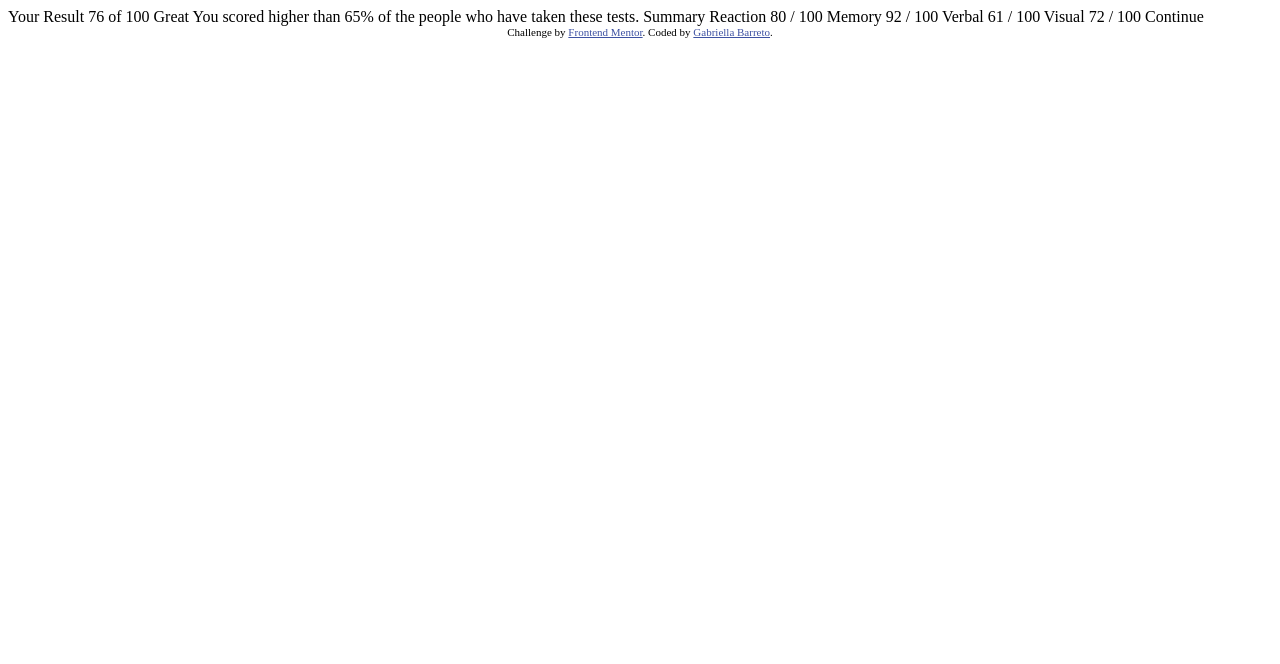
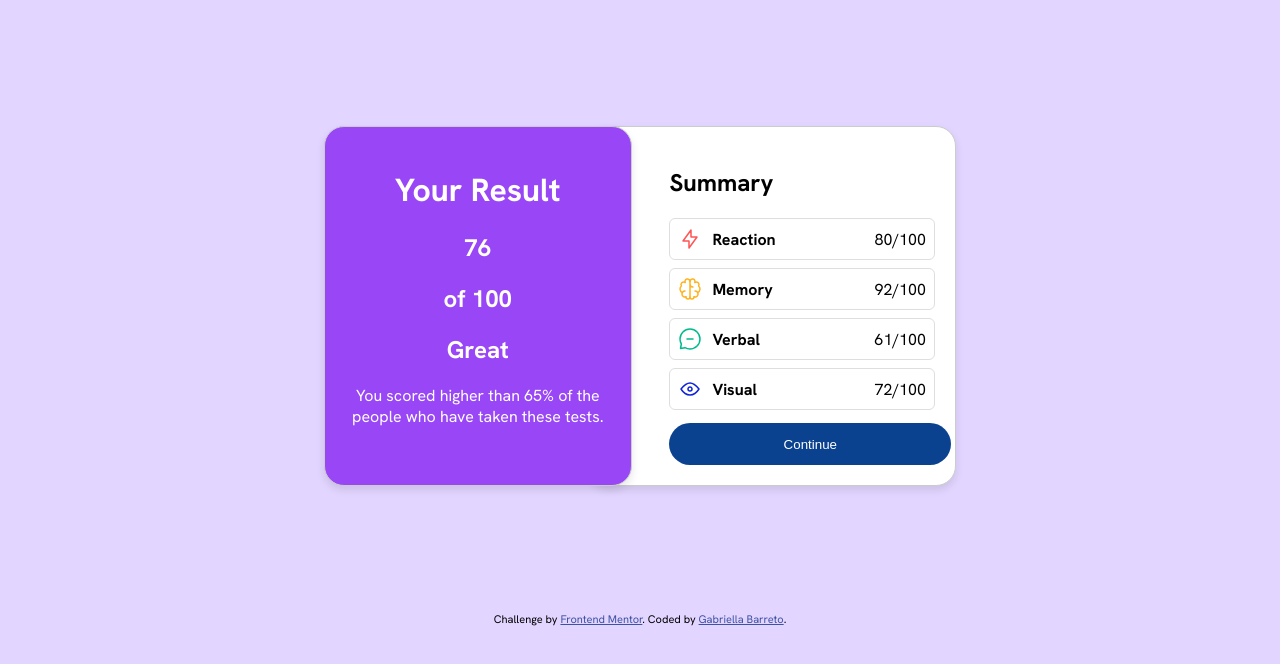
Before and after one commit to gasbibarreto/results-summary-component, a plain HTML site: page index.html in a window 1280 px wide. Drawn offline with Linux system fonts and the light colour scheme.

Commit message:
update index content

```diff
--- a/index.html
+++ b/index.html
@@ -1,47 +1,131 @@
 <!DOCTYPE html>
 <html lang="en">
+
 <head>
   <meta charset="UTF-8">
-  <meta name="viewport" content="width=device-width, initial-scale=1.0"> <!-- displays site properly based on user's device -->
+  <meta name="viewport" content="width=device-width, initial-scale=1.0">
+  <!-- displays site properly based on user's device -->
 
   <link rel="icon" type="image/png" sizes="32x32" href="./assets/images/favicon-32x32.png">
 
   <title>Frontend Mentor | Results summary component</title>
 
   <!-- Feel free to remove these styles or customise in your own stylesheet 👍 -->
-  <style>
-    .attribution { font-size: 11px; text-align: center; }
-    .attribution a { color: hsl(228, 45%, 44%); }
-  </style>
+  <style></style>
 </head>
+
 <body>
+  <div class="container">
+    <div class="result box">
+      <h1>Your Result</h1>
+      <h2>76</h2>
+      <h2>of 100</h2>
 
-  Your Result
-  76
-  of 100
+      <h2>Great</h2>
+      <p>You scored higher than 65% of the people who have taken these tests.</p>
+    </div>
 
-  Great
-  You scored higher than 65% of the people who have taken these tests.
+    <div class="summary box">
+      <h2>Summary</h2>
+      <div id="summary-list"></div>
+      <button>Continue</button>
+    </div>
 
-  Summary
-
-  Reaction
-  80 / 100
-
-  Memory
-  92 / 100
-
-  Verbal
-  61 / 100
-
-  Visual
-  72 / 100
-
-  Continue
-
+  </div>
   <div class="attribution">
     Challenge by <a href="https://www.frontendmentor.io?ref=challenge" target="_blank">Frontend Mentor</a>.
     Coded by <a href="#">Gabriella Barreto</a>.
   </div>
+  <script src="script.js"></script>
 </body>
+
 </html>
+
+<style>
+  @font-face {
+    font-family: 'Hanken Grotesk';
+    src: url('./assets/fonts/HankenGrotesk-VariableFont_wght.ttf') format('truetype');
+  }
+
+  body {
+    font-family: 'Hanken Grotesk', sans-serif;
+    background: #e2d5ff;
+  }
+
+  .container {
+    display: flex;
+    justify-content: center;
+    gap: 20px;
+    margin: 10% 25% 10%;
+  }
+
+  .result {
+    flex: 1;
+    padding: 20px;
+    text-align: center;
+    color: #ffffff;
+    background-color: #9947f6;
+    margin-right: -10%;
+    z-index: 2;
+  }
+
+  .summary {
+    flex: 1;
+    padding: 20px 20px 20px 80px;
+    background-color: #ffffff;
+    z-index: 1;
+  }
+
+  .box {
+    border: 1px solid #ccc;
+    border-radius: 20px;
+    box-shadow: 0 4px 8px rgba(0, 0, 0, 0.1);
+    max-width: 400px;
+  }
+
+  #summary-list {
+    display: flex;
+    flex-direction: column;
+    padding-bottom: 5%;
+    gap: 8px;
+  }
+
+  .summary-item {
+    display: flex;
+    align-items: center;
+    justify-content: space-between;
+    border: 1px solid #dfdede;
+    padding: 8px;
+    border-radius: 6px;
+  }
+
+  .summary-item .left {
+    display: flex;
+    align-items: center;
+    gap: 10px;
+  }
+
+  .summary-item img {
+    width: 24px;
+    height: 24px;
+  }
+
+  .summary-item .score {}
+
+  button {
+    color: #ffffff;
+    background-color: #0b428f;
+    padding: 5% 43%;
+    border: none;
+    border-radius: 30px;
+  }
+
+  .attribution {
+    font-size: 11px;
+    text-align: center;
+  }
+
+  .attribution a {
+    color: hsl(228, 45%, 44%);
+  }
+</style>
--- /dev/null
+++ b/script.js
@@ -0,0 +1,24 @@
+document.addEventListener('DOMContentLoaded', () => {
+    fetch('data.json')
+      .then(response => response.json())
+      .then(data => {
+        const container = document.getElementById('summary-list');
+
+        // Create HTML for each item
+        data.forEach(item => {
+          const card = document.createElement('div');
+          card.classList.add('summary-item');
+
+          card.innerHTML = `
+          <div class="left">
+            <img src="${item.icon}" alt="${item.category} icon">
+            <strong>${item.category}</strong>
+          </div>
+          <div class="score">${item.score}/100</div>
+          `;
+
+          container.appendChild(card);
+        });
+      })
+      .catch(error => console.error('Error loading the JSON data:', error));
+  });
```
